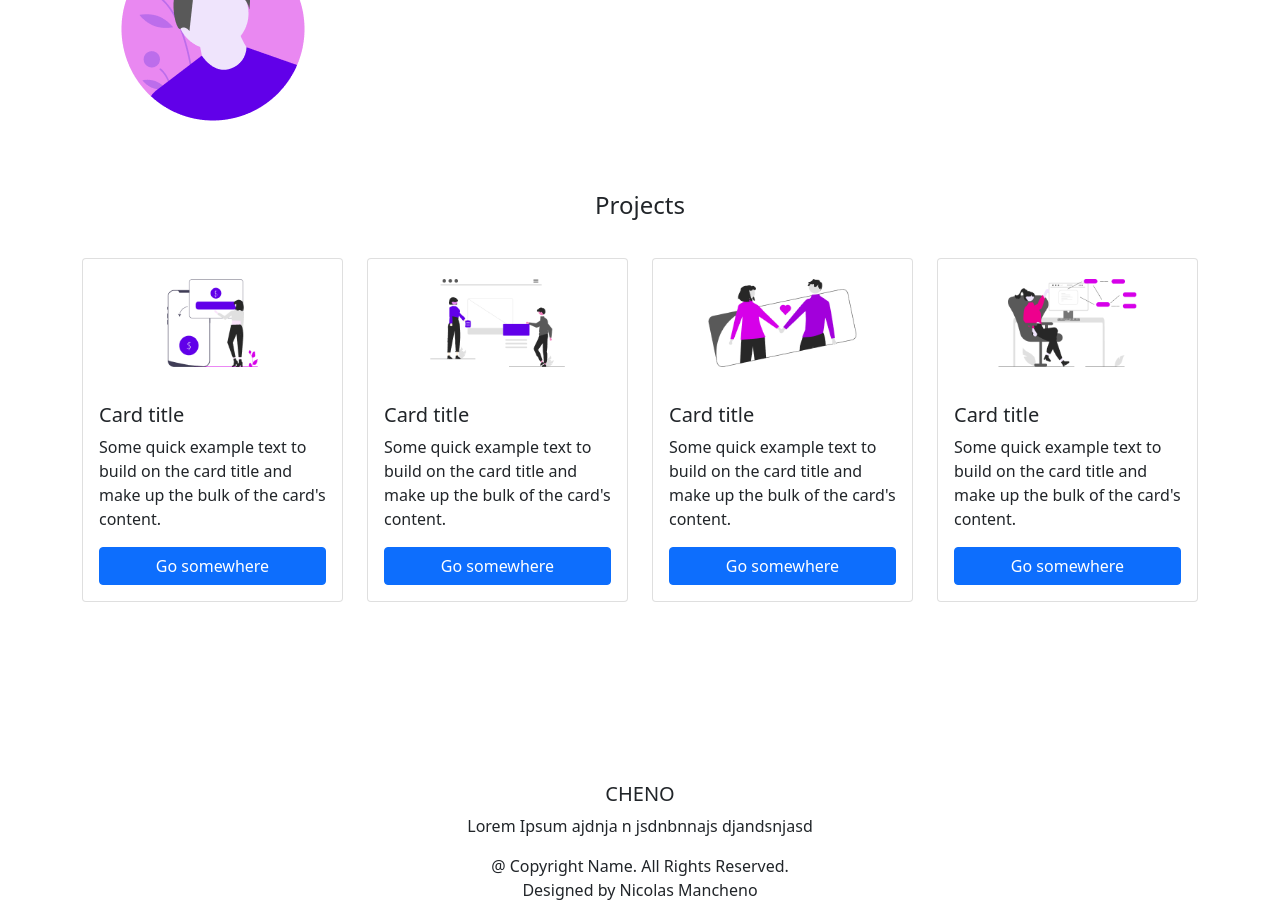
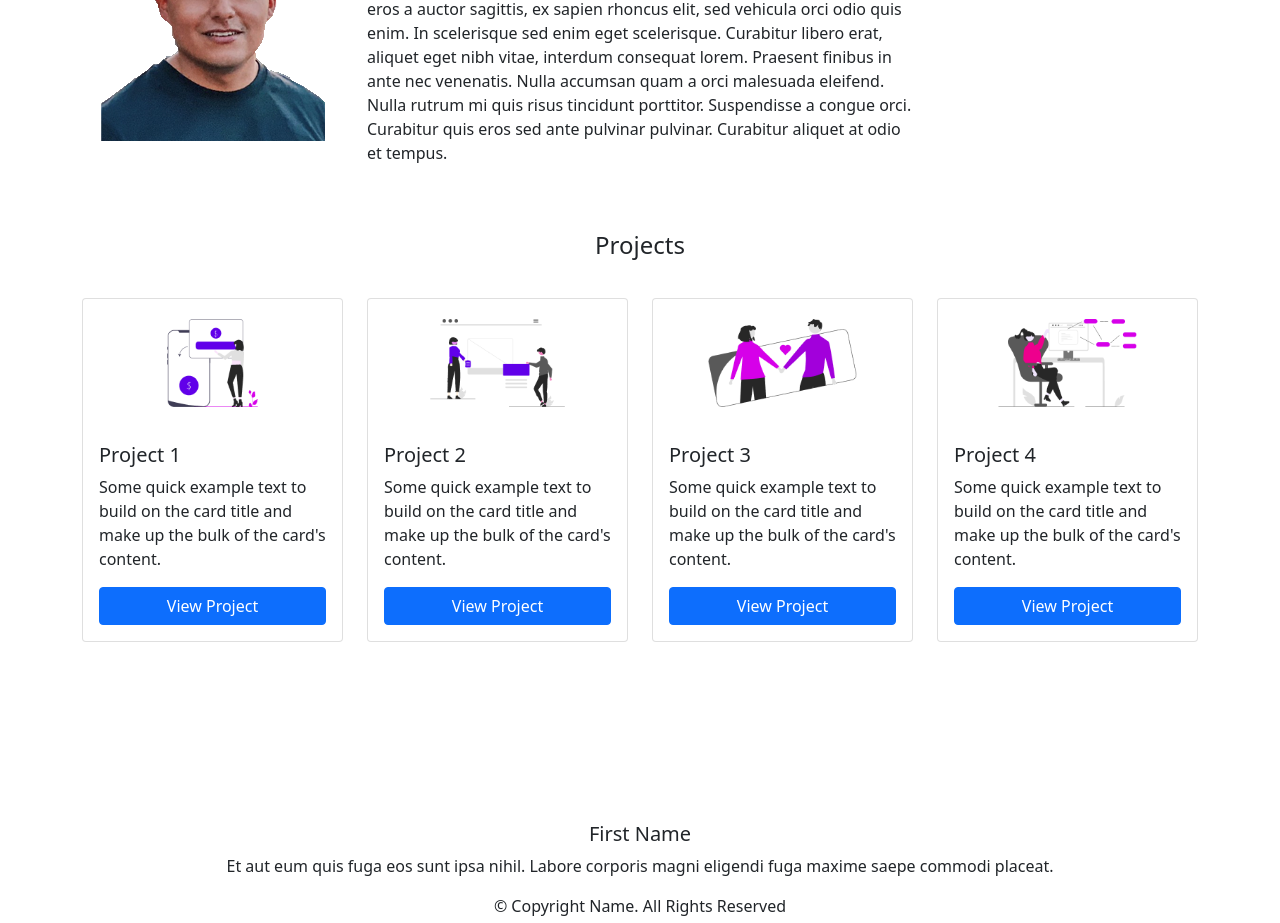
Before and after one commit to nicomanche/Website, a plain HTML site: page index.html in a window 1280 px wide. Shown: the part 139-1062 px from the top of the page. Drawn offline with nearby package versions, Linux system fonts and the light colour scheme.

Commit message:
Profile Updated

```diff
--- a/index.html
+++ b/index.html
@@ -7,16 +7,18 @@
 
     <!-- Bootstrap CSS -->
     <link href="https://cdn.jsdelivr.net/npm/bootstrap@5.1.3/dist/css/bootstrap.min.css" rel="stylesheet" integrity="sha384-1BmE4kWBq78iYhFldvKuhfTAU6auU8tT94WrHftjDbrCEXSU1oBoqyl2QvZ6jIW3" crossorigin="anonymous">
+    <link rel="stylesheet" href="https://cdnjs.cloudflare.com/ajax/libs/font-awesome/6.2.0/css/all.min.css" integrity="sha512-xh6O/CkQoPOWDdYTDqeRdPCVd1SpvCA9XXcUnZS2FmJNp1coAFzvtCN9BmamE+4aHK8yyUHUSCcJHgXloTyT2A==" crossorigin="anonymous" referrerpolicy="no-referrer" />
     <link rel="stylesheet" href="./css/variables.css">
     <link rel="stylesheet" href="./css/style.css">
     <title>Home</title>
   </head>
   <body>
+
     <nav class="navbar navbar-expand-md">
         <div class="container">
-          <a class="navbar-brand" href="#">Navbar</a>
+          <a class="navbar-brand" href="#">CHENO</a>
           <button class="navbar-toggler" type="button" data-bs-toggle="collapse" data-bs-target="#navbarNavDropdown" aria-controls="navbarNavDropdown" aria-expanded="false" aria-label="Toggle navigation">
-            <span class="navbar-toggler-icon"></span>
+            <i class="fa-solid fa-bars"></i>
           </button>
           <div class="collapse navbar-collapse" id="navbarNavDropdown">
             <ul class="navbar-nav ms-auto">
@@ -31,13 +33,13 @@
                     Projects
                 </a>
                 <ul class="dropdown-menu" aria-labelledby="navbarDropdownMenuLink">
-                  <li><a class="dropdown-item" href="#">Government Agency</a></li>
-                  <li><a class="dropdown-item" href="#">Traverse</a></li>
-                  <li><a class="dropdown-item" href="#">Gallery Walk</a></li>
+                  <li><a class="dropdown-item" href="#">Project 1</a></li>
+                  <li><a class="dropdown-item" href="#">Project 2</a></li>
+                  <li><a class="dropdown-item" href="#">Project 3</a></li>
                 </ul>
               </li>
               <li class="nav-item">
-                <s class="nav-link">Resume</s>
+                <a class="nav-link" href="#">Resume</a>
               </li>
             </ul>
           </div>
@@ -46,71 +48,70 @@
       <div class="container">
         <div class="row mainContent">
             <div class="col-8 col-lg-3 text-center">
-            <img class="profileImage" src="./img/profile.png" alt="">
+                <img class="profileImage" src="./img/profile2.png" alt="">
             </div>
             <div class="col-md-8 col-lg-7 col-xl-6">
                 <h1>Title</h1>
-            <p>Lorem Ipsum givnbsu kdmljfndu ksmeuubd mslkdsnjfnk lskfidjknf
+                <p>
+                    Lorem ipsum dolor sit amet, consectetur adipiscing elit. Donec semper, eros a auctor sagittis, ex sapien rhoncus elit, sed vehicula orci odio quis enim. In scelerisque sed enim eget scelerisque. Curabitur libero erat, aliquet eget nibh vitae, interdum consequat lorem. Praesent finibus in ante nec venenatis. Nulla accumsan quam a orci malesuada eleifend. Nulla rutrum mi quis risus tincidunt porttitor. Suspendisse a congue orci. Curabitur quis eros sed ante pulvinar pulvinar. Curabitur aliquet at odio et tempus.
                 </p>
             </div>
         </div>
       </div>
       <div class="container">
         <div class="row projectsArea">
-          <h4 class="text-center">
-            Projects
-          </h4>
+            <h4 class="text-center">Projects</h4>
             <div class="col-md-6 col-lg-3">
                 <div class="card">
-              <img src="./img/project1.png" class="card-img-top projectCard" alt="...">
+                    <img src="./img/project1.png" class="card-img-top projectCard" alt="project 1">
                     <div class="card-body">
-                <h5 class="card-title">Card title</h5>
+                        <h5 class="card-title">Project 1</h5>
                         <p class="card-text">Some quick example text to build on the card title and make up the bulk of the card's content.</p>
-                <a href="#" class="btn btn-primary">Go somewhere</a>
+                        <a href="#" class="btn btn-primary">View Project</a>
                     </div>
                 </div>
             </div>
             <div class="col-md-6 col-lg-3">
                 <div class="card">
-              <img src="./img/project2.png" class="card-img-top projectCard" alt="...">
+                    <img src="./img/project2.png" class="card-img-top projectCard" alt="project 2">
                     <div class="card-body">
-                <h5 class="card-title">Card title</h5>
+                        <h5 class="card-title">Project 2</h5>
                         <p class="card-text">Some quick example text to build on the card title and make up the bulk of the card's content.</p>
-                <a href="#" class="btn btn-primary">Go somewhere</a>
+                        <a href="#" class="btn btn-primary">View Project</a>
                     </div>
                 </div>
             </div>
             <div class="col-md-6 col-lg-3">
                 <div class="card">
-              <img src="./img/project3.png" class="card-img-top projectCard" alt="...">
+                    <img src="./img/project3.png" class="card-img-top projectCard" alt="project 3">
                     <div class="card-body">
-                <h5 class="card-title">Card title</h5>
+                        <h5 class="card-title">Project 3</h5>
                         <p class="card-text">Some quick example text to build on the card title and make up the bulk of the card's content.</p>
-                <a href="#" class="btn btn-primary">Go somewhere</a>
+                        <a href="#" class="btn btn-primary">View Project</a>
                     </div>
                 </div>
             </div>
             <div class="col-md-6 col-lg-3">
                 <div class="card">
-              <img src="./img/project4.png" class="card-img-top projectCard" alt="...">
+                    <img src="./img/project4.png" class="card-img-top projectCard" alt="project 4">
                     <div class="card-body">
-                <h5 class="card-title">Card title</h5>
+                        <h5 class="card-title">Project 4</h5>
                         <p class="card-text">Some quick example text to build on the card title and make up the bulk of the card's content.</p>
-                <a href="#" class="btn btn-primary">Go somewhere</a>
+                        <a href="#" class="btn btn-primary">View Project</a>
                     </div>
                 </div>
             </div>
         </div>
       </div>
       <footer>
-        <h5>CHENO</h5>
+        <h5>First Name</h5>
         <p class="body-small">
-          Lorem Ipsum ajdnja n jsdnbnnajs djandsnjasd
+            Et aut eum quis fuga eos sunt ipsa nihil. Labore corporis magni eligendi fuga maxime saepe commodi placeat.
         </p>
         <p class="body-small">
-          @ Copyright Name. All Rights Reserved.
+            © Copyright Name. All Rights Reserved
             <br>
-          Designed by Nicolas Mancheno
+            Designed by Your Name
         </p>
       </footer>
     <!-- Optional JavaScript; choose one of the two! -->
```
Also changed, not shown: img/profile2.png (added). Lines whose indentation alone changed are shown as unchanged.
